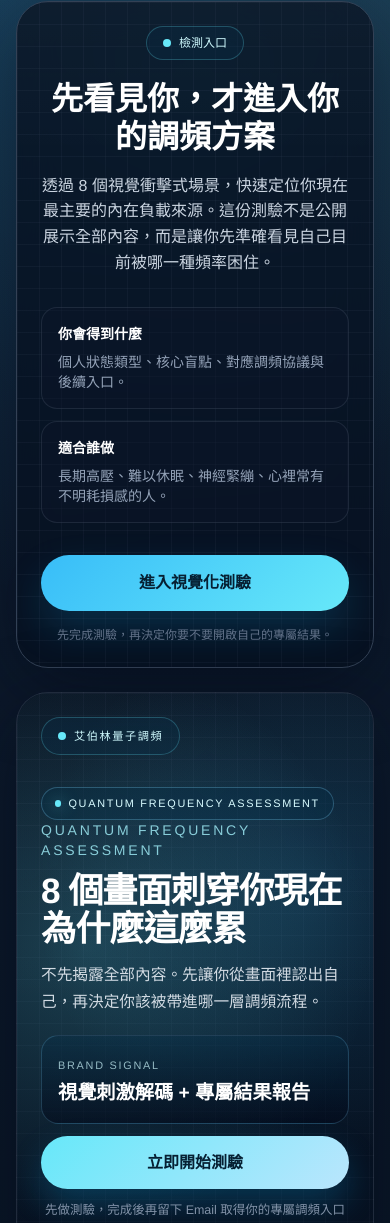
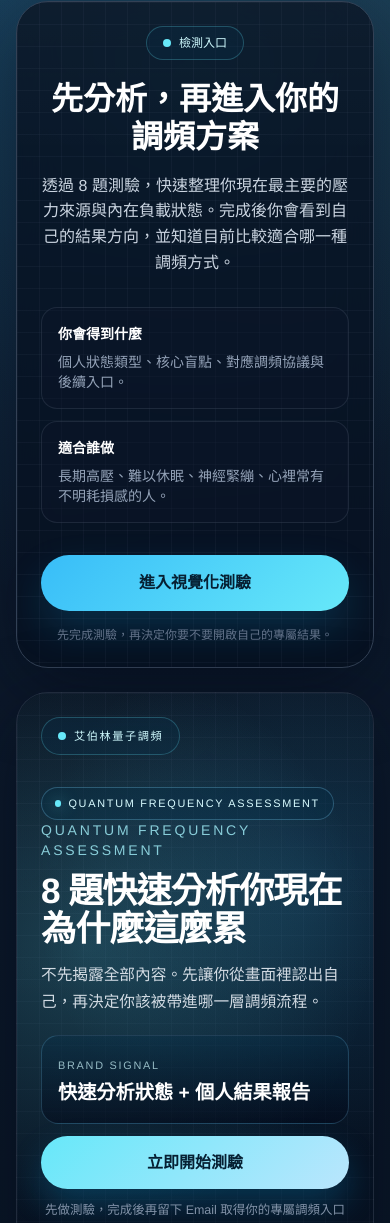
Before and after one commit to kern0907-303/Quantum-Frequency-Assessment, a plain HTML site: page index.html in a window 390 px wide. Shown: the part 15-1238 px from the top of the page. Drawn offline with nearby package versions, Linux system fonts and the light colour scheme.

Commit message:
Clarify hero copy and fix mobile CTA

```diff
--- a/index.html
+++ b/index.html
@@ -427,11 +427,14 @@
                 align-items: center;
                 justify-content: center;
                 min-height: 3.35rem;
+                width: 100%;
+                border: none;
                 border-radius: 9999px;
                 background: linear-gradient(135deg, #67e8f9, #bae6fd);
                 color: #062033;
                 font-weight: 800;
                 text-decoration: none;
+                cursor: pointer;
                 box-shadow: 0 16px 34px rgba(14, 165, 233, 0.24);
             }
             .mobile-side-panel .hero-mobile-note {
@@ -550,7 +553,7 @@
                     </div>
                 </div>
                 <p class="text-sm tracking-[0.2em] uppercase text-cyan-200/80">Quantum Frequency Assessment</p>
-                <h1 class="text-4xl sm:text-5xl font-bold leading-tight text-white mt-3">8 個畫面刺穿你現在<br>為什麼這麼累</h1>
+                <h1 class="text-4xl sm:text-5xl font-bold leading-tight text-white mt-3">8 題快速分析你現在<br>為什麼這麼累</h1>
                 <p class="mt-5 text-slate-300 leading-relaxed text-base sm:text-lg hero-summary desktop-hero-copy">
                     這不是一般心理測驗，而是一場狀態辨識。艾伯林量子調頻用高壓、失眠、神經過載與深層匱乏的視覺化場景，逼你看見自己此刻真正卡住的位置，並對應專屬調頻協議。
                 </p>
@@ -561,9 +564,9 @@
                     <div class="hero-cta-cluster">
                         <div class="hero-primary-stat">
                             <span class="text-[0.68rem] uppercase tracking-[0.16em] text-cyan-100/70">Brand Signal</span>
-                            <strong>視覺刺激解碼 + 專屬結果報告</strong>
+                            <strong>快速分析狀態 + 個人結果報告</strong>
                         </div>
-                        <a href="#step-start" class="hero-mobile-cta">立即開始測驗</a>
+                        <button type="button" onclick="startQuiz()" class="hero-mobile-cta">立即開始測驗</button>
                     </div>
                     <p class="hero-mobile-note">先做測驗，完成後再留下 Email 取得你的專屬調頻入口</p>
                 </div>
@@ -629,9 +632,9 @@
             <span class="w-2 h-2 rounded-full bg-cyan-300"></span>
             檢測入口
         </div>
-        <h2 class="text-3xl sm:text-4xl font-bold mb-4 text-white leading-tight entry-heading">先看見你，才進入你的調頻方案</h2>
+        <h2 class="text-3xl sm:text-4xl font-bold mb-4 text-white leading-tight entry-heading">先分析，再進入你的調頻方案</h2>
         <p class="text-slate-300 mb-8 leading-relaxed max-w-2xl mx-auto entry-note">
-            透過 8 個視覺衝擊式場景，快速定位你現在最主要的內在負載來源。這份測驗不是公開展示全部內容，而是讓你先準確看見自己目前被哪一種頻率困住。
+            透過 8 題測驗，快速整理你現在最主要的壓力來源與內在負載狀態。完成後你會看到自己的結果方向，並知道目前比較適合哪一種調頻方式。
         </p>
         <div class="grid sm:grid-cols-2 gap-3 text-left mb-8 entry-cards">
             <div class="mini-card rounded-2xl p-4">
```
